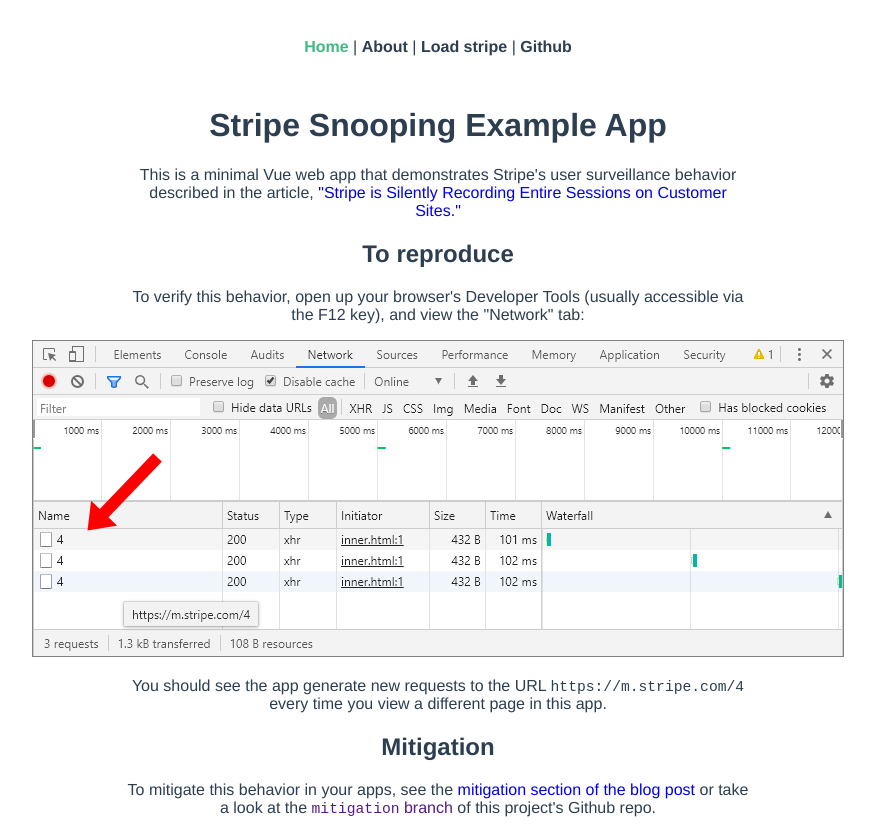
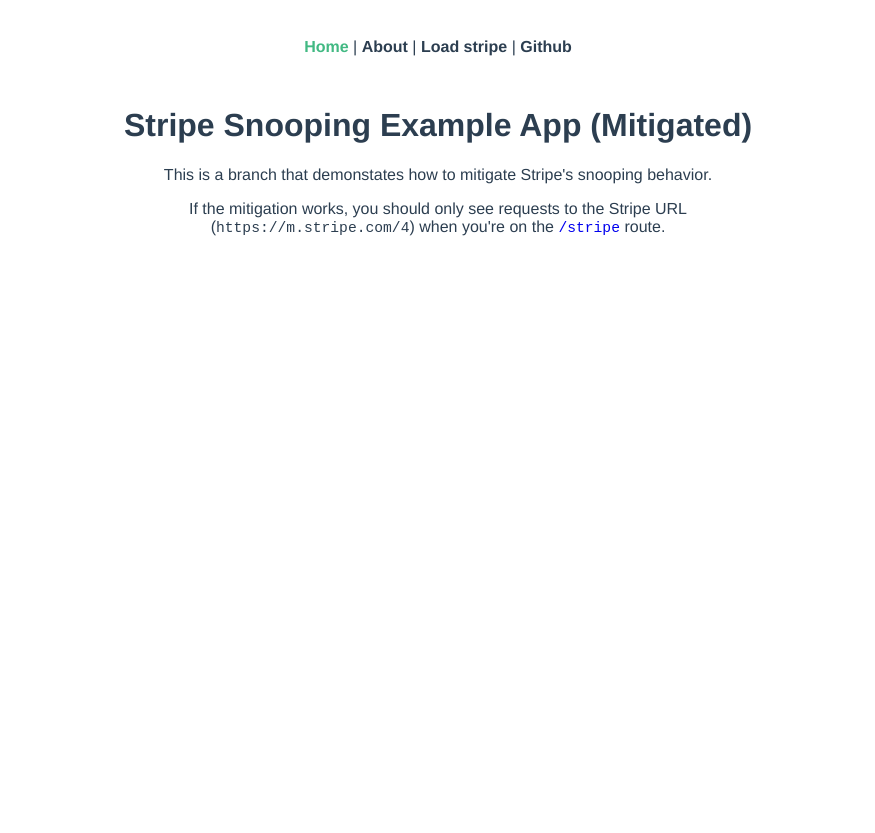
Before and after one commit to mtlynch/stripe-snooping-example, a Vue app: page / in a window 1280 px wide. Shown: the whole page, without its empty margins (202-1077 px from the left). After the commit the page ends 800 px from the top, so only its background shows below. Built offline with nearby package versions, Linux system fonts and the light colour scheme.

Commit message:
Adding an example mitigation

```diff
--- a/src/views/Home.vue
+++ b/src/views/Home.vue
@@ -1,39 +1,20 @@
 <template>
   <div class="home">
-    <h1>Stripe Snooping Example App</h1>
+    <h1>Stripe Snooping Example App (Mitigated)</h1>
 
     <p>
-      This is a minimal Vue web app that demonstrates Stripe's user
-      surveillance behavior described in the article,
-      <a
-        href="https://mtlynch.io/stripe-recording-its-customers/"
-        >"Stripe is Silently Recording Entire Sessions on Customer Sites."</a>
+      This is a branch that demonstates how to mitigate Stripe's snooping
+      behavior.
     </p>
 
-    <h2>To reproduce</h2>
-
     <p>
-      To verify this behavior, open up your browser's Developer Tools (usually
-      accessible via the F12 key), and view the "Network" tab:</p>
-
-    <img alt="Stripe requests in Chrome network tab" style="border: 1px solid grey; max-width: 100%" src="../assets/stripe-network-tab.png">
-
-    <p>You should see the app generate new requests to the URL
-      <span class="code">https://m.stripe.com/4</span> every time you view a
-      different page in this app.
+      If the mitigation works, you should only see requests to the
+      Stripe URL
+      (<span class="code">https://m.stripe.com/4</span>) when you're on the
+      <router-link to="/stripe"><span class="code">/stripe</span></router-link>
+      route.
     </p>
 
-    <h2>Mitigation</h2>
-
-    <p>
-      To mitigate this behavior in your apps, see the
-      <a
-        href="https://mtlynch.io/stripe-recording-its-customers/#mitigation"
-        >mitigation section of the blog post</a> or take a look at the
-      <a href="">
-        <span class="code">mitigation</span> branch</a> of this project's Github
-      repo.
-    </p>
   </div>
 </template>
 
--- a/src/views/LoadStripe.vue
+++ b/src/views/LoadStripe.vue
@@ -11,17 +11,29 @@
 </template>
 
 <script>
-// Import the loadStripe function from the stripe-js library. Note that we
-// never call the loadStripe function; we only save the function pointer.
-// Nevertheless, Stripe loads in the background and reports user behavior to
-// the Stripe server at https://m.stripe.com/4.
-import { loadStripe } from '@stripe/stripe-js';
+// Import loadStripe using the /pure import path so that the import has no side
+// effects.
+import { loadStripe } from '@stripe/stripe-js/pure';
+
+// Replace this with your app's Stripe publishable key.
+const STRIPE_PUBLISHABLE_KEY = 'pk_test_TYooMQauvdEDq54NiTphI7jx';
 
 export default {
   data: function() {
     return {
-      loadStripe: loadStripe
+      stripe: null,
     };
   },
+  mounted() {
+    loadStripe(STRIPE_PUBLISHABLE_KEY).then(stripe => {
+      this.stripe = stripe;
+      // TODO: Use the Stripe library here.
+    });
+  },
+  beforeRouteLeave(to) {
+    // Force an HTTP request instead of a JavaScript route change because we need
+    // a new page load that does *not* import Stripe.
+    window.location.replace(to.path);
+  }
 };
 </script>
```
